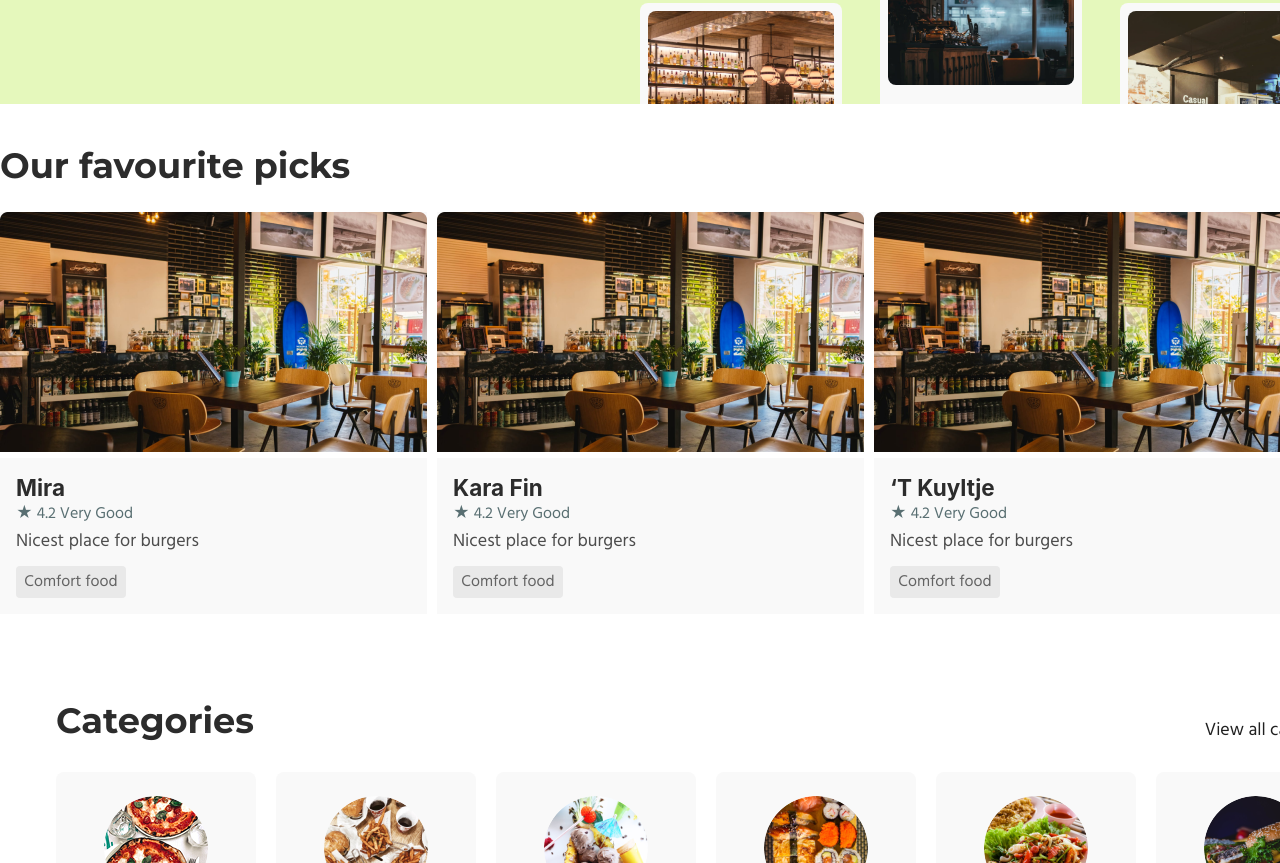
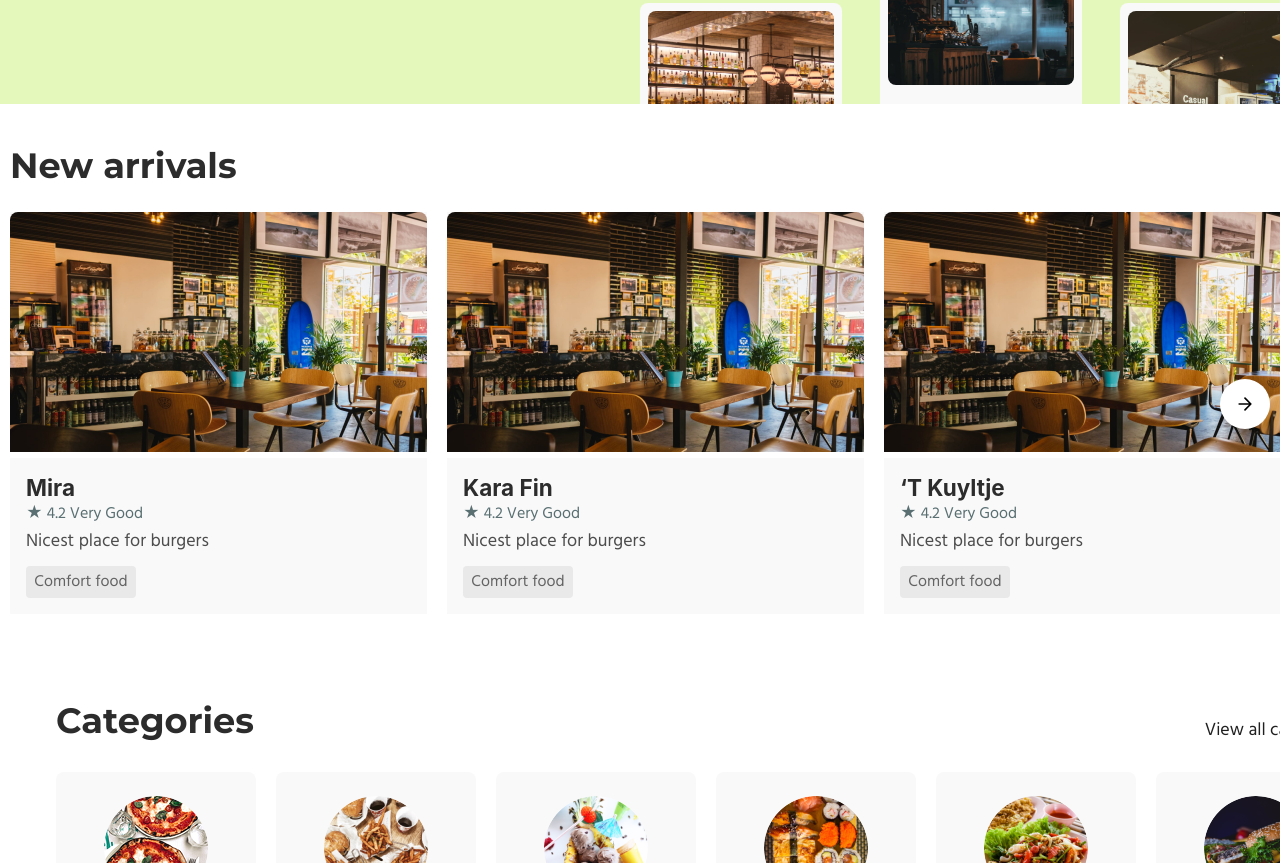
Before and after one commit to simula-star/web-proga, a plain HTML site: page saut.html in a window 1280 px wide. Shown: the part 1878-2741 px from the top of the page. Drawn offline with Linux system fonts and the light colour scheme.

Commit message:
Add files via upload

```diff
--- a/saut.html
+++ b/saut.html
@@ -66,6 +66,11 @@
                     </div>
                 </div>
             </div>
+            <button class="slider-arrow">
+                <svg width="20" height="20" viewBox="0 0 24 24" fill="none" stroke="currentColor" stroke-width="2" stroke-linecap="round" stroke-linejoin="round">
+                    <path d="M5 12h14M12 5l7 7-7 7"/>
+                </svg>
+            </button>
         </section>
 
         <section class="awrd-cont">
@@ -118,7 +123,7 @@
         </section>
 
         <section class="restaurant-section">
-            <h2 class="rest-text">Our favourite picks</h2>
+            <h2 class="rest-text">New arrivals</h2>
             <div class="rest-mira">
                 <img src="pic1.png" alt="pic1">
                 <div class="rest-card">
@@ -152,6 +157,11 @@
                     </div>
                 </div>
             </div>
+            <button class="slider-arrow">
+                <svg width="20" height="20" viewBox="0 0 24 24" fill="none" stroke="currentColor" stroke-width="2" stroke-linecap="round" stroke-linejoin="round">
+                    <path d="M5 12h14M12 5l7 7-7 7"/>
+                </svg>
+            </button>
         </section>
 
         <section>
--- a/style.css
+++ b/style.css
@@ -225,6 +225,7 @@ body {
     font-weight: 700;
     font-size: 35.16px;
     margin-left: 0;
+    margin-left: 10px;
 }
 
 .rest-mira {
@@ -237,6 +238,7 @@ body {
     gap: 8px;
     max-width: 100%;
     height: 240px;
+    margin-left: 10px;
 }
 
 .rest-card {
@@ -254,6 +256,8 @@ body {
     height: 100%;
     object-fit: cover;
     object-position: center;
+    border-top-left-radius: 8px;
+    border-top-right-radius: 8px;
 }
 
 .rest-kara_fin {
@@ -266,6 +270,7 @@ body {
     gap: 8px;
     max-width: 100%;
     height: 240px;
+    margin-left: 10px;
 }
 
 .rest-kara_fin img {
@@ -273,6 +278,8 @@ body {
     height: 100%;
     object-fit: cover;
     object-position: center;
+    border-top-left-radius: 8px;
+    border-top-right-radius: 8px;
 }
 
 .rest-tkuy {
@@ -285,6 +292,7 @@ body {
     gap: 8px;
     max-width: 100%;
     height: 240px;
+    margin-left: 10px;
 }
 
 .rest-tkuy img {
@@ -292,6 +300,8 @@ body {
     height: 100%;
     object-fit: cover;
     object-position: center;
+    border-top-left-radius: 8px;
+    border-top-right-radius: 8px;
 }
 
 .text-rate {
@@ -325,6 +335,31 @@ body {
     font-size: 16px;
 }
 
+.restaurant-section {
+    position: relative;
+}
+
+.slider-arrow {
+    position: absolute;
+    right: 10px;
+    top: 50%;
+    transform: translateY(-50%);
+    width: 50px;
+    height: 50px;
+    background-color: #ffffff;
+    border-radius: 50%;
+    border: none;
+    box-shadow: 0 4px 12px rgba(0, 0, 0, 0.1);
+    display: flex;
+    align-items: center;
+    justify-content: center;
+    cursor: pointer;
+    z-index: 10;
+}
+
+.slider-arrow:hover {
+    background-color: #f9f9f9;
+}
 
 /*--------------------------*/
 
```
